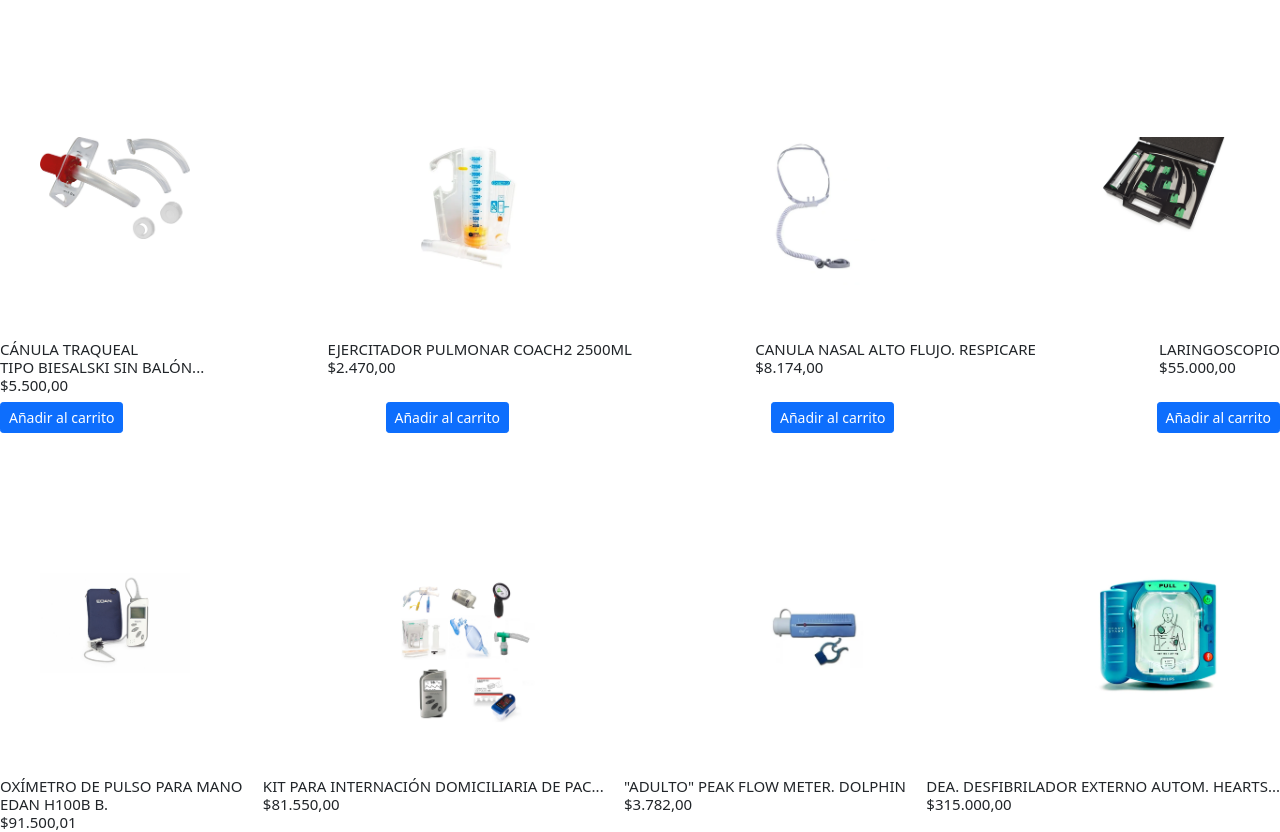
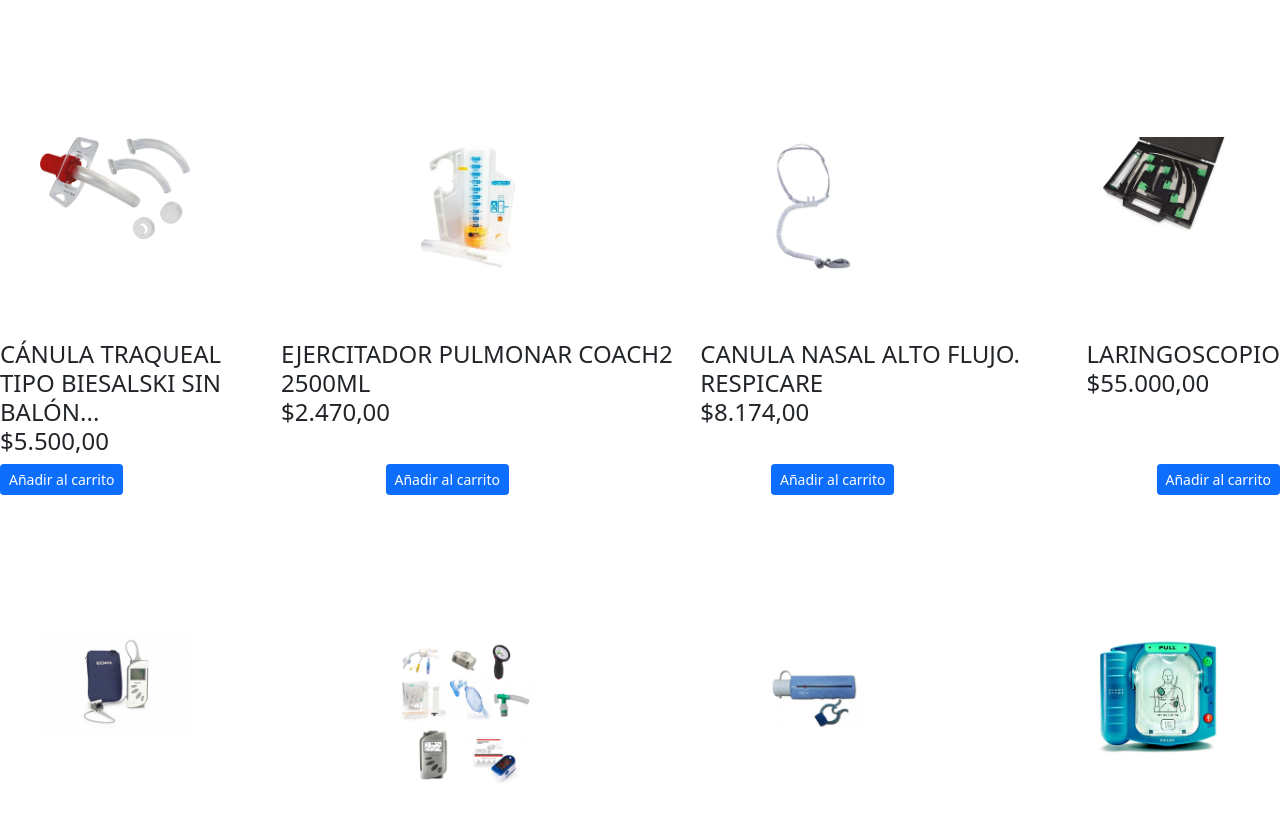
Before and after one commit to kvalmada/Bootstrap-, a website: page productos.html in a window 1280 px wide. Shown: the part 126-958 px from the top of the page. Drawn offline with nearby package versions, Linux system fonts and the light colour scheme.

Commit message:
proyecto fin

```diff
--- a/productos.html
+++ b/productos.html
@@ -69,18 +69,18 @@
 
 <section class="descripcionPD">
     <div>
-        <h4 class="h4PD">CÁNULA TRAQUEAL <br> TIPO BIESALSKI SIN BALÓN... <br>
+        <h4 class="h2PD">CÁNULA TRAQUEAL <br> TIPO BIESALSKI SIN BALÓN... <br>
         $5.500,00</h4></div>
     <div>
-        <h4 class="h4PD">EJERCITADOR PULMONAR COACH2 2500ML
+        <h4 class="h2PD">EJERCITADOR PULMONAR COACH2 2500ML
             <br>$2.470,00<br></h4>
     </div>
     <div>
-        <h4 class="h4PD">CANULA NASAL ALTO FLUJO. RESPICARE
+        <h4 class="h2PD">CANULA NASAL ALTO FLUJO. RESPICARE
             <br>$8.174,00<br></h4>
     </div>
     <div>
-        <h4 class="h4PD">LARINGOSCOPIO
+        <h4 class="h2PD">LARINGOSCOPIO
             <br>$55.000,00<br></h4>
     </div>
 </section>
@@ -102,18 +102,18 @@
 
 <section class="descripcionPD">
     <div>
-        <h4 class="h4PD">OXÍMETRO DE PULSO PARA MANO <br> EDAN H100B B.
+        <h4 class="h2PD">OXÍMETRO DE PULSO PARA MANO <br> EDAN H100B B.
             <br>$91.500,01 <br></h4></div>
     <div>
-        <h4 class="h4PD">KIT PARA INTERNACIÓN DOMICILIARIA DE PAC...
+        <h4 class="h2PD">KIT PARA INTERNACIÓN DOMICILIARIA DE PAC...
             <br>$81.550,00 <br></h4>
     </div>
     <div>
-        <h4 class="h4PD"> "ADULTO" PEAK FLOW METER. DOLPHIN
+        <h4 class="h2PD"> "ADULTO" PEAK FLOW METER. DOLPHIN
             <br>$3.782,00<br></h4>
     </div>
     <div>
-        <h4 class="h4PD">DEA. DESFIBRILADOR EXTERNO AUTOM. HEARTS...
+        <h4 class="h2PD">DEA. DESFIBRILADOR EXTERNO AUTOM. HEARTS...
             <br>$315.000,00<br></h4>
     </div>
 </section>
```
Also changed, not shown: index.html (+7 -1 lines), Imagenes/igmaico.ico (added), base/_extends.scss (added).
